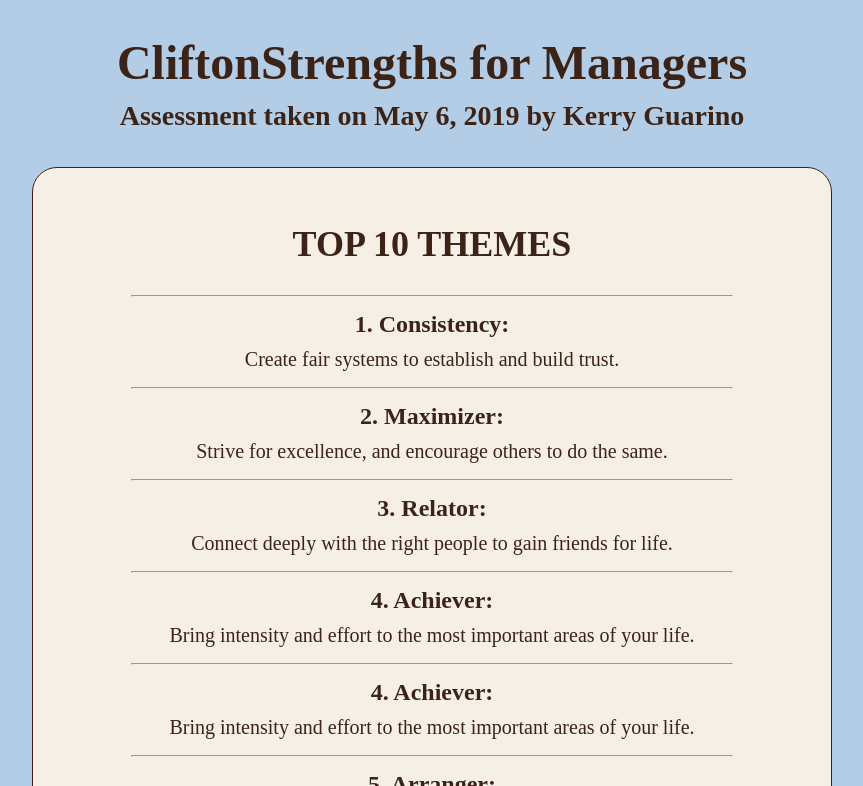
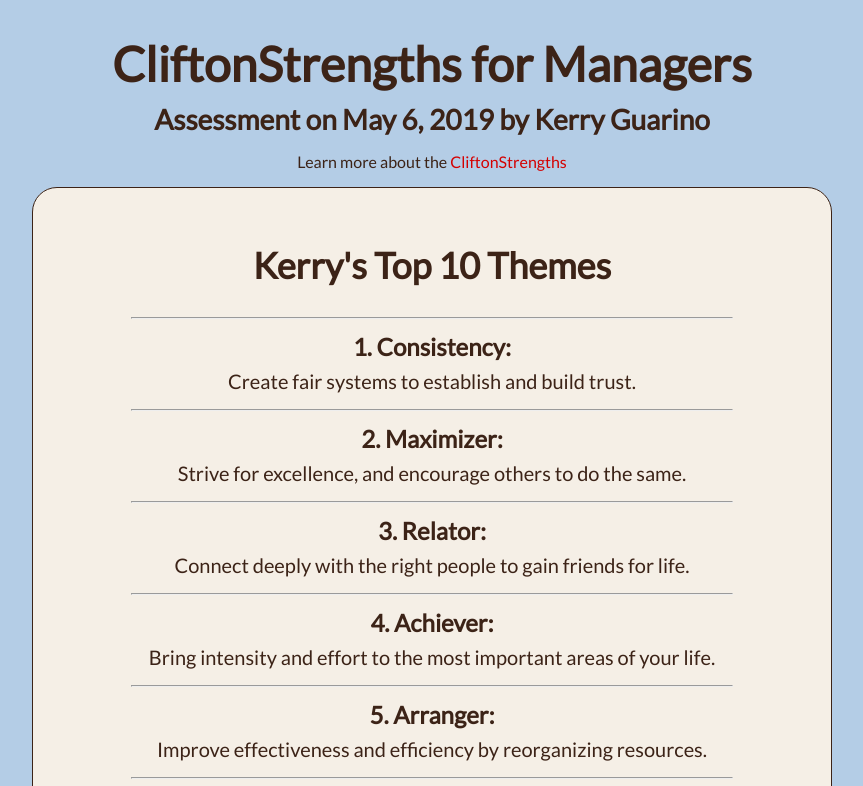
Before and after one commit to kerryoncoding/cliftonstrengths, a plain HTML site: page index.html in a window 1280 px wide. Shown: the top 786 px of the page, without its empty margins (208-1071 px from the left). Drawn offline with Linux system fonts and the light colour scheme.

Commit message:
added google font

```diff
--- a/index.html
+++ b/index.html
@@ -5,13 +5,27 @@
     <meta http-equiv="X-UA-Compatible" content="IE=edge" />
     <meta name="viewport" content="width=device-width, initial-scale=1.0" />
     <link rel="stylesheet" href="src/style.css" />
+    <link rel="preconnect" href="https://fonts.googleapis.com" />
+    <link rel="preconnect" href="https://fonts.gstatic.com" crossorigin />
+    <link
+      href="https://fonts.googleapis.com/css2?family=Lato&display=swap"
+      rel="stylesheet"
+    />
     <title>My Strengths</title>
   </head>
   <body>
     <h1>CliftonStrengths for Managers</h1>
-    <h3>Assessment taken on May 6, 2019 by Kerry Guarino</h3>
+    <h3>Assessment on May 6, 2019 by Kerry Guarino</h3>
+    <p>
+      Learn more about the
+      <a
+        href="https://www.gallup.com/cliftonstrengths/en/252137/home.aspx"
+        target="_blank"
+        >CliftonStrengths</a
+      >
+    </p>
     <div class="strengths">
-      <h2>TOP 10 THEMES</h2>
+      <h2>Kerry's Top 10 Themes</h2>
       <div class="list">
         <hr />
         <div class="theme">1. Consistency:</div>
@@ -27,13 +41,6 @@
           Connect deeply with the right people to gain friends for life.
         </div>
         <hr />
-
-        <div class="theme">4. Achiever:</div>
-        <div>
-          Bring intensity and effort to the most important areas of your life.
-        </div>
-        <hr />
-
         <div class="theme">4. Achiever:</div>
         <div>
           Bring intensity and effort to the most important areas of your life.
@@ -74,7 +81,7 @@
     <footer>
       This site is
       <a
-        href="https://github.com/kerryoncoding/portfolio-update"
+        href="https://github.com/kerryoncoding/cliftonstrengths"
         target="_blank"
         >open-source code</a
       >
--- a/src/style.css
+++ b/src/style.css
@@ -1,4 +1,5 @@
 body {
+    font-family: 'Lato', sans-serif;
     background-color: #b4cde6;
     color: #3C2317;
     max-width: 800px;
@@ -17,7 +18,15 @@
     font-size: 28px;
     margin: 0;
     padding-top: 10px;
-    padding-bottom: 35px;
+}
+
+a {
+    color:rgb(212, 0, 0);
+    text-decoration: none;
+}
+
+a:hover {
+    text-decoration: underline;
 }
 
 .strengths {
```
